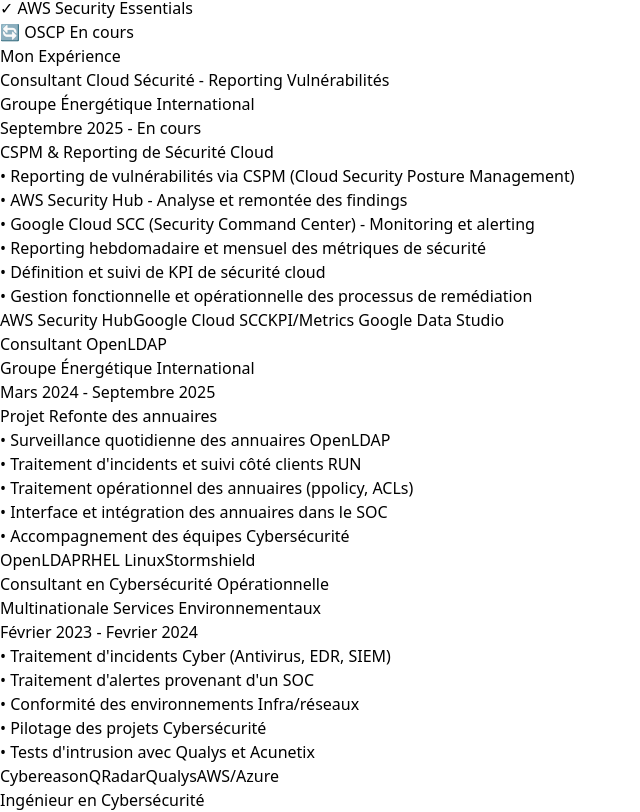
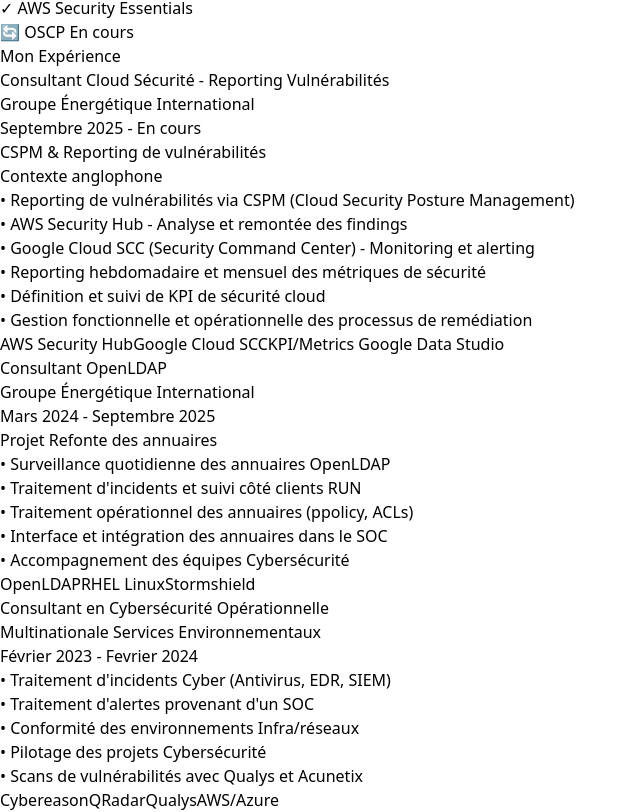
Before and after one commit to cktwi95/My-portfolio, a React (Vite) app: page / in a window 1280 px wide. Shown: the part 1216-2028 px from the top of the page, without its empty margins (0-640 px from the left). Built offline with nearby package versions, Linux system fonts and the light colour scheme.

Commit message:
modif langue

```diff
--- a/src/App.jsx
+++ b/src/App.jsx
@@ -299,7 +299,8 @@ export default function Portfolio() {
                 </div>
                 <span className="text-gray-400 mt-2 md:mt-0">Septembre 2025 - En cours</span>
               </div>
-              <p className="text-gray-300 mb-4">CSPM & Reporting de Sécurité Cloud</p>
+              <p className="text-gray-300 mb-4">CSPM & Reporting de vulnérabilités</p>
+              <p className="text-gray-200 mb-4">Contexte anglophone</p>
               <ul className="space-y-2 text-gray-300">
                 <li>• Reporting de vulnérabilités via CSPM (Cloud Security Posture Management)</li>
                 <li>• AWS Security Hub - Analyse et remontée des findings</li>
@@ -352,7 +353,7 @@ export default function Portfolio() {
                 <li>• Traitement d'alertes provenant d'un SOC</li>
                 <li>• Conformité des environnements Infra/réseaux</li>
                 <li>• Pilotage des projets Cybersécurité</li>
-                <li>• Tests d'intrusion avec Qualys et Acunetix</li>
+                <li>• Scans de vulnérabilités avec Qualys et Acunetix</li>
               </ul>
               <div className="mt-4 flex flex-wrap gap-2">
                 <span className="text-xs bg-blue-900/30 text-blue-300 px-3 py-1 rounded-full">Cybereason</span>
```
